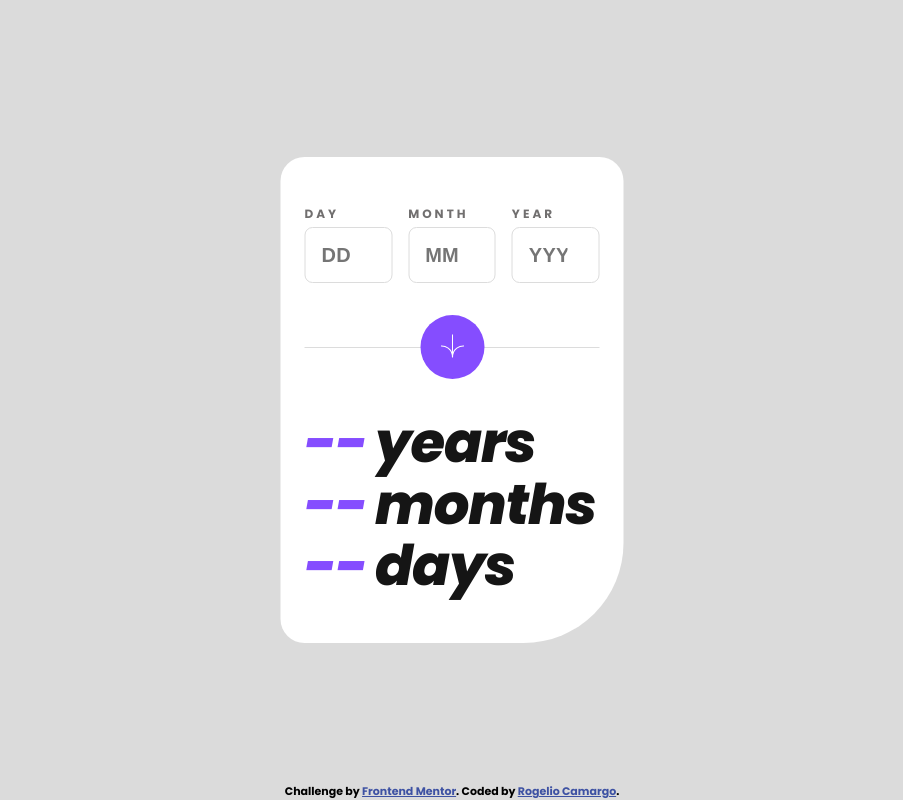
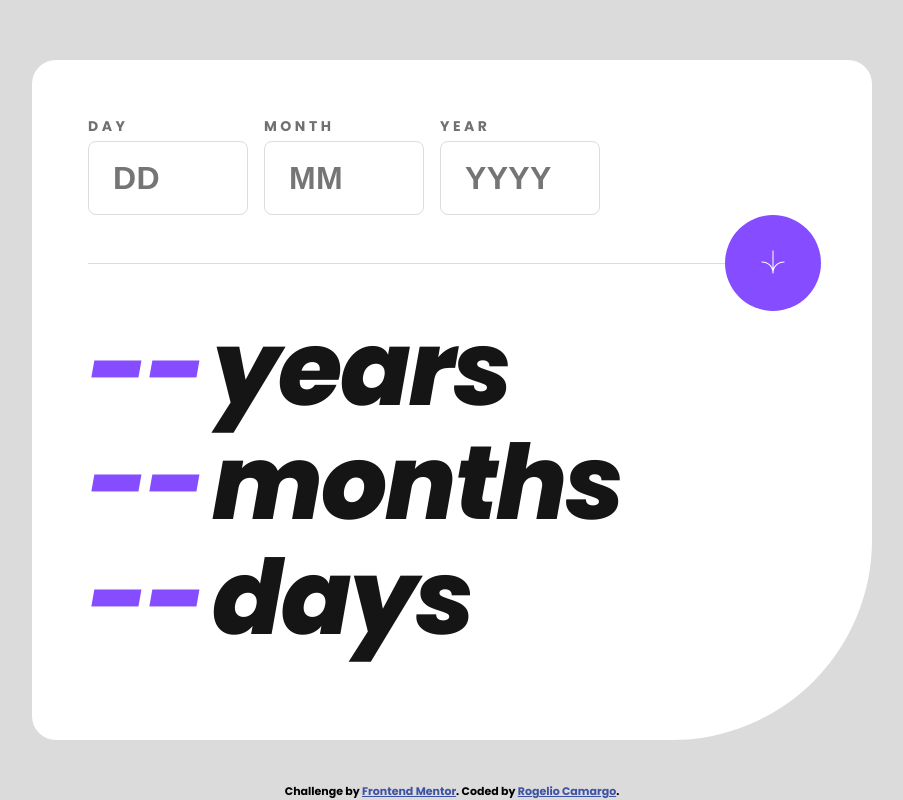
Before and after one commit to RogelioCamargo/age-calculator, a plain HTML site: page index.html in a window 1280 px wide. Shown: the whole page, without its empty margins (188-1091 px from the left). Drawn offline with Linux system fonts and the light colour scheme.

Commit message:
Add styling for desktop ui

```diff
--- a/styles.css
+++ b/styles.css
@@ -81,7 +81,7 @@ button {
 }
 
 .ac__submit-button-container {
-	width: 100;
+  width: 100%;
   margin: 3.2rem 0;
 }
 
@@ -132,3 +132,59 @@ button {
   margin: 0 auto;
   width: 100%;
 }
+
+@media only screen and (min-width: 768px) {
+  .ac {
+    width: 84rem;
+    height: 68rem;
+    background: #ffffff;
+    border-radius: 2.4rem 2.4rem 20rem 2.4rem;
+    padding: 5.6rem;
+  }
+
+  .ac__field-group > label {
+    font-size: 1.4rem;
+    line-height: 2.1rem;
+  }
+
+  .ac__field-group > input {
+    padding: 1.2rem 2.4rem;
+    font-size: 3.2rem;
+    font-weight: 700;
+    line-height: 4.8rem;
+    letter-spacing: 0.01em;
+    color: var(--black-color);
+    width: 16rem;
+  }
+
+  .ac__submit-button-container {
+    width: 100%;
+    margin: 0;
+  }
+
+  .ac__submit-button {
+    width: 9.6rem;
+    height: 9.6rem;
+    margin: 0;
+    position: relative;
+    left: 87.5%;
+  }
+
+  .seperator {
+    top: -4.8rem;
+  }
+
+  .ac__result {
+    color: var(--black-color);
+    font-size: 10.4rem;
+    line-height: 110%;
+    letter-spacing: -0.02em;
+    font-style: italic;
+    font-weight: 800;
+  }
+
+  .ac__result-variable {
+    color: var(--purple-color);
+    margin-right: 0.8rem;
+  }
+}
```
Lines whose indentation alone changed are shown as unchanged.
